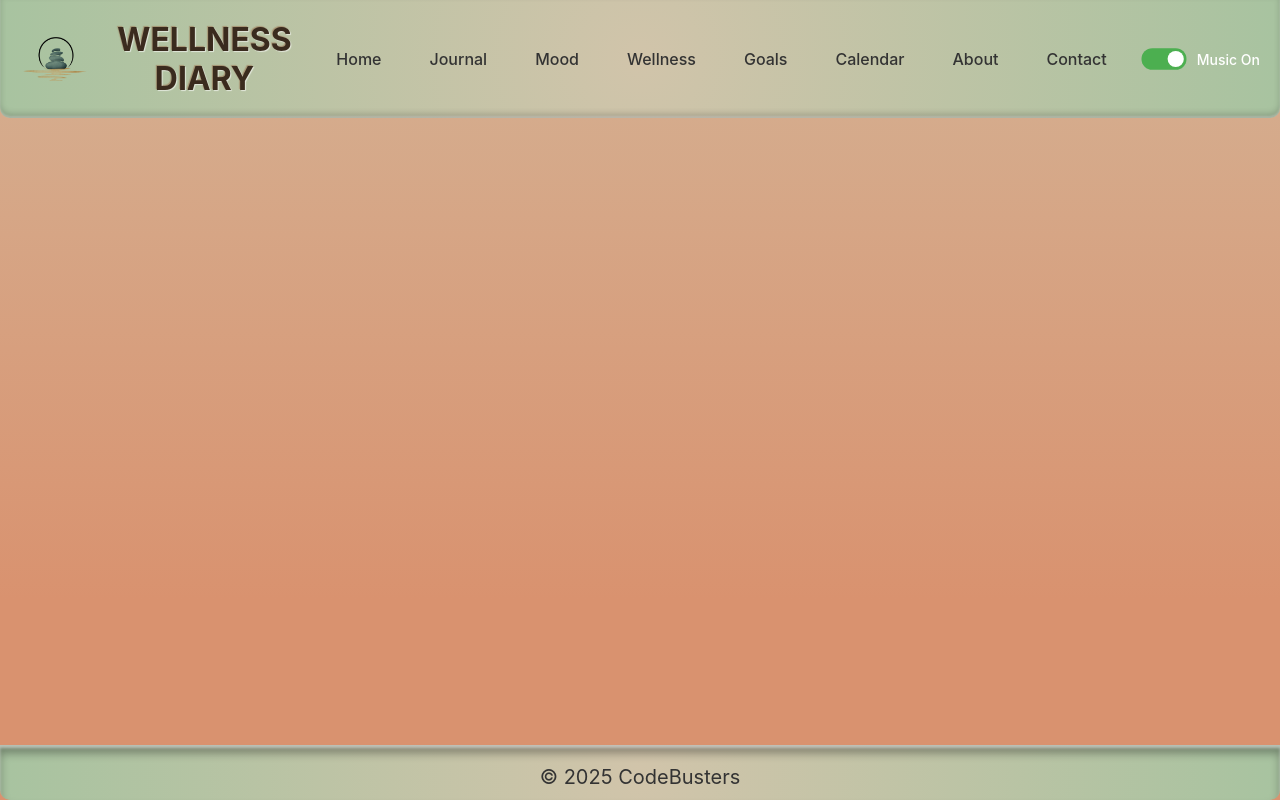
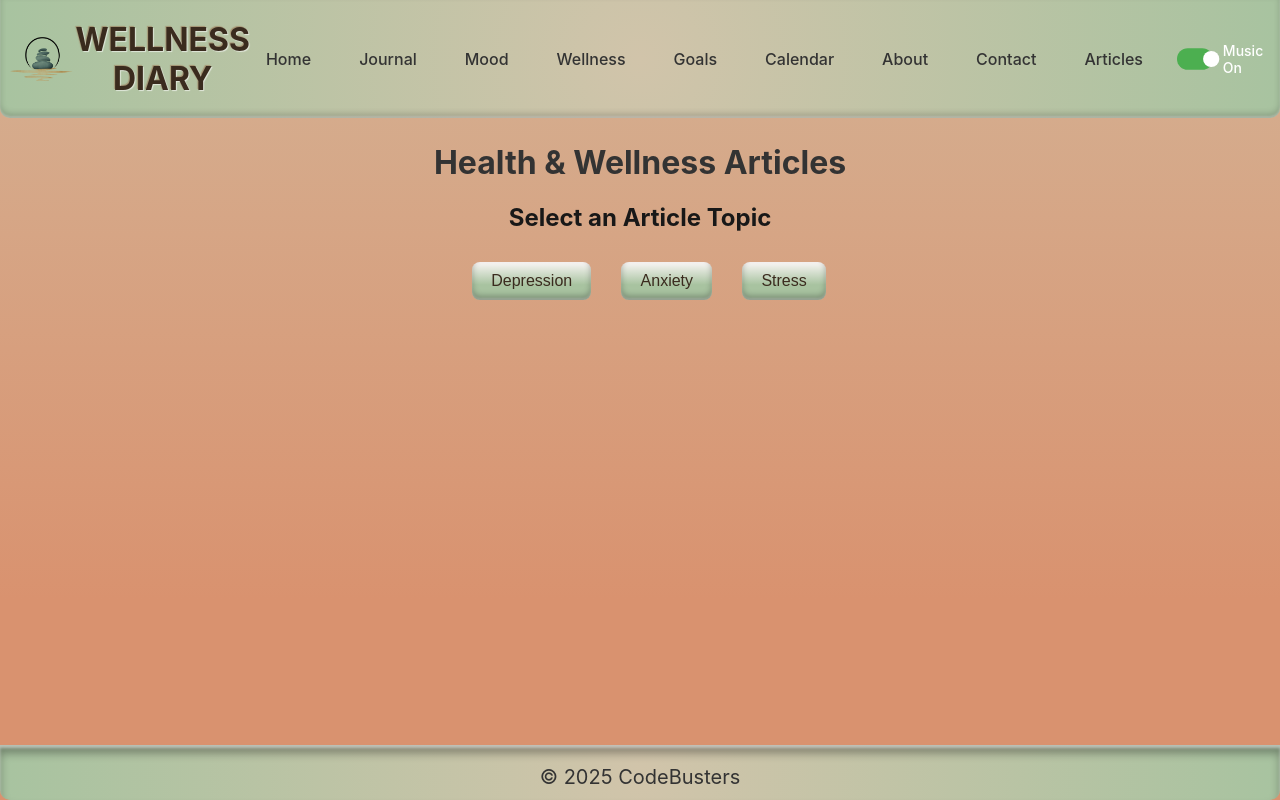
Before and after one commit to daniellelechster/wellness-diary-capstone-project, a React (Create React App) app in the folder frontend/: page /articles in a window 1280 px wide. Built offline with nearby package versions, Linux system fonts and the light colour scheme; no server answers.

Commit message:
Created article tab and added buttons and a field to display the article.

```diff
--- a/frontend/src/App.css
+++ b/frontend/src/App.css
@@ -1450,3 +1450,132 @@ button:hover {
   box-shadow: inset 0 3px 3px rgba(255, 255, 255, 0.5),
     inset 0 8px 10px rgba(0, 0, 0, 0.35);
 }
+
+/* Articles Page */
+.articles-page {
+  padding: 2rem;
+  font-family: "Inter", sans-serif;
+}
+
+.articles-title {
+  text-align: center;
+  margin-bottom: 2rem;
+}
+
+.mental-buttons-container {
+  text-align: center;
+  margin-bottom: 2rem;
+}
+
+.article-buttons-row {
+  display: flex;
+  justify-content: center;
+  gap: 1rem;
+}
+
+.mental-button {
+  padding: 0.5rem 1rem;
+  border: none;
+  border-radius: 8px;
+  cursor: pointer;
+  font-size: 1rem;
+  transition: 0.2s;
+  background: linear-gradient(to bottom, rgba(251, 246, 246) 0%, #a8c3a0 60%);
+  color: #333;
+}
+
+.mental-button:hover {
+  background-color: #a8c3a0;
+  color: #fff;
+}
+
+.loading-text {
+  text-align: center;
+  font-size: 1rem;
+  margin-top: 1rem;
+}
+
+.article-container {
+  max-width: 800px;
+  margin: 0 auto;
+  padding: 1rem;
+  background: #f9f9f9;
+  border-radius: 10px;
+  box-shadow: 0 2px 8px rgba(0, 0, 0, 0.1);
+}
+
+.article-title {
+  margin-bottom: 1rem;
+}
+
+.article-content {
+  line-height: 1.6;
+  color: #333;
+}
+
+.articles-page {
+  max-width: 900px;
+  margin: 0 auto;
+  padding: 20px;
+  font-family: "Inter", sans-serif;
+  color: #333;
+}
+
+.article-buttons-row {
+  display: flex;
+  gap: 12px;
+  margin-bottom: 20px;
+  flex-wrap: wrap;
+}
+
+.mental-button {
+  padding: 0.6rem 1.2rem;
+  border-radius: 8px;
+  border: none;
+  cursor: pointer;
+  font-size: 1rem;
+  background: linear-gradient(to bottom, rgba(251,246,246,1) 0%, #a8c3a0 60%);
+  color: #3a2b1e;
+  transition: background 0.3s ease;
+}
+
+.mental-button:hover {
+  background: #a8c3a0;
+  color: #fff;
+}
+
+.article-container {
+  margin-top: 20px;
+  background: linear-gradient(to bottom, #fafafa, #a8c3a0);
+  border-radius: 12px;
+  padding: 20px;
+  box-shadow: inset 0 -4px 6px rgba(0,0,0,0.2),
+              inset 0 -2px 2px rgba(255,255,255,0.4),
+              2px 4px 10px rgba(0,0,0,0.25);
+}
+
+.article-image {
+  max-width: 100%;
+  border-radius: 12px;
+  margin: 15px 0;
+}
+
+.article-description {
+  font-size: 1rem;
+  margin-bottom: 15px;
+}
+
+.read-more-button {
+  display: inline-block;
+  padding: 0.5rem 1rem;
+  background: #f483ac;
+  color: white;
+  border-radius: 8px;
+  text-decoration: none;
+  font-weight: 600;
+  transition: background 0.3s ease;
+}
+
+.read-more-button:hover {
+  background: #d25a8c;
+}
--- a/frontend/src/App.js
+++ b/frontend/src/App.js
@@ -15,6 +15,8 @@ import Journals from "./components/Journals";
 import WeatherDisplay from "./components/WeatherDisplay";
 import Charts from "./components/Charts";
 import musicFile from "./components/audio/music.mp3";
+import Articles from "./components/Articles";
+
 
 function App() {
   // 🎵 Audio state
@@ -112,6 +114,7 @@ useEffect(() => {
             <Route path="/contact" element={<Contact />} />
             <Route path="/charts" element={<Charts />} />
             <Route path="/mood" element={<Mood entries={entries} setEntries={setEntries} />} />
+            <Route path="/articles" element={<Articles />} />
           </Routes>
         </main>
 
--- /dev/null
+++ b/frontend/src/components/Articles.js
@@ -0,0 +1,136 @@
+import React, { useState } from "react";
+
+export default function Articles() {
+  const [article, setArticle] = useState(null);
+  const [loading, setLoading] = useState(false);
+
+  const fetchArticle = async (topic) => {
+    setLoading(true);
+    setArticle(null);
+
+    try {
+      const response = await fetch(`http://localhost:8080/api/article/${topic}`);
+      const data = await response.json();
+      setArticle(data);
+    } catch (err) {
+      console.error("Error fetching article:", err);
+    } finally {
+      setLoading(false);
+    }
+  };
+
+  return (
+    <div className="articles-page">
+      <h1>Health & Wellness Articles</h1>
+
+      {/* Buttons */}
+      <div className="mental-buttons-container">
+        <h2 className="mental-buttons-title">Select an Article Topic</h2>
+        <div className="article-buttons-row">
+          <button className="mental-button depression" onClick={() => fetchArticle("depression")}>
+            Depression
+          </button>
+          <button className="mental-button anxiety" onClick={() => fetchArticle("anxiety")}>
+            Anxiety
+          </button>
+          <button className="mental-button stress" onClick={() => fetchArticle("stress")}>
+            Stress
+          </button>
+        </div>
+      </div>
+
+      {/* Loading State */}
+      {loading && <p>Loading article...</p>}
+
+      {/* Article Display */}
+      {article && (
+        <div className="article-container">
+          <h2>{article.title}</h2>
+
+          {article.imageUrl && (
+            <img className="article-image" src={article.imageUrl} alt={article.title} />
+          )}
+
+          {article.description && (
+            <p className="article-description">{article.description}</p>
+          )}
+
+          <a
+            className="read-more-button"
+            href={`https://health.gov/myhealthfinder/topics/health-topic/${article.id}`}
+            target="_blank"
+            rel="noopener noreferrer"
+          >
+            Read Full Article
+          </a>
+        </div>
+      )}
+    </div>
+  );
+}
+
+
+
+
+
+// import React, { useState } from "react";
+
+//     export default function Articles() {
+//     const [article, setArticle] = useState(null);
+//     const [loading, setLoading] = useState(false);
+
+//     const fetchArticle = async (topic) => {
+//         setLoading(true);
+//         setArticle(null);
+
+//         try {
+//         const response = await fetch(`http://localhost:8080/api/article/${topic}`);
+//         const data = await response.json();
+//         setArticle(data);
+//         } catch (err) {
+//         console.error("Error fetching article:", err);
+//         } finally {
+//         setLoading(false);
+//         }
+//     };
+
+//     return (
+//         <div className="articles-page">
+//         <h1>Health & Wellness Articles</h1>
+
+//         {/* Buttons */}
+//                 <div className="mental-buttons-container">
+//                     <h2 className="mental-buttons-title">Select an Article Topic</h2>
+//         <div className="article-buttons-row">
+//             <button className="mental-button depression" onClick={() => fetchArticle("depression")}>
+//             Depression
+//             </button>
+
+//             <button className="mental-button anxiety" onClick={() => fetchArticle("anxiety")}>
+//             Anxiety
+//             </button>
+
+//             <button className="mental-button stress" onClick={() => fetchArticle("stress")}>
+//             Stress
+//             </button>
+//         </div>
+//     </div>
+
+//         {/* Loading State */}
+//         {loading && <p>Loading article...</p>}
+
+//         {/* Article Display */}
+//         {article && (
+//             <div className="article-container">
+//             <h2>{article.Title}</h2>
+
+//             <div
+//                 className="article-content"
+//                 dangerouslySetInnerHTML={{ __html: article.Content }}>
+//             </div>
+//             </div>
+//         )}
+
+//         </div>
+//     );
+// }
--- a/frontend/src/components/Header.js
+++ b/frontend/src/components/Header.js
@@ -28,6 +28,7 @@ function Header({ musicOn, toggleMusic }) {
       <li><Link to="/calendar">Calendar</Link></li>
       <li><Link to="/about">About</Link></li>
       <li><Link to="/contact">Contact</Link></li>
+      <li><Link to="/articles">Articles</Link></li>
     </ul>
 
     <MusicToggle musicOn={musicOn} toggleMusic={toggleMusic} />
```
Also changed, not shown: 1 other file (tests, documents, lock files or other folders).
